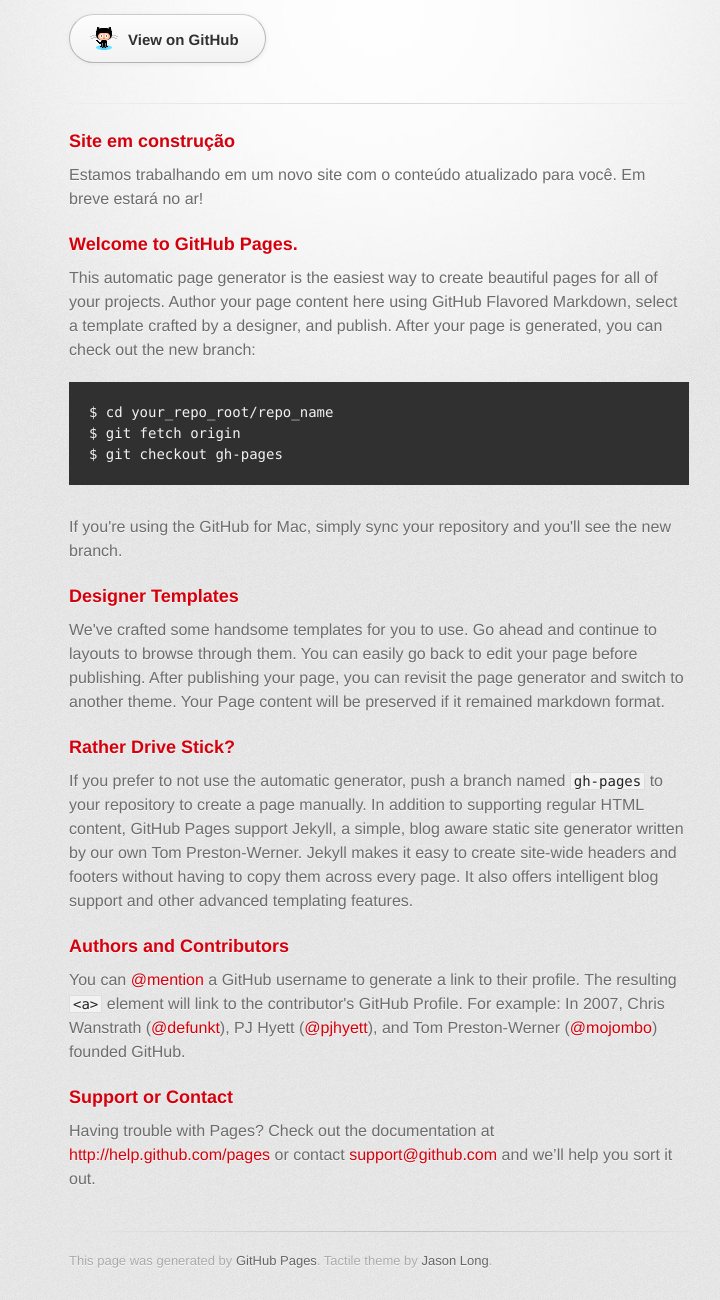
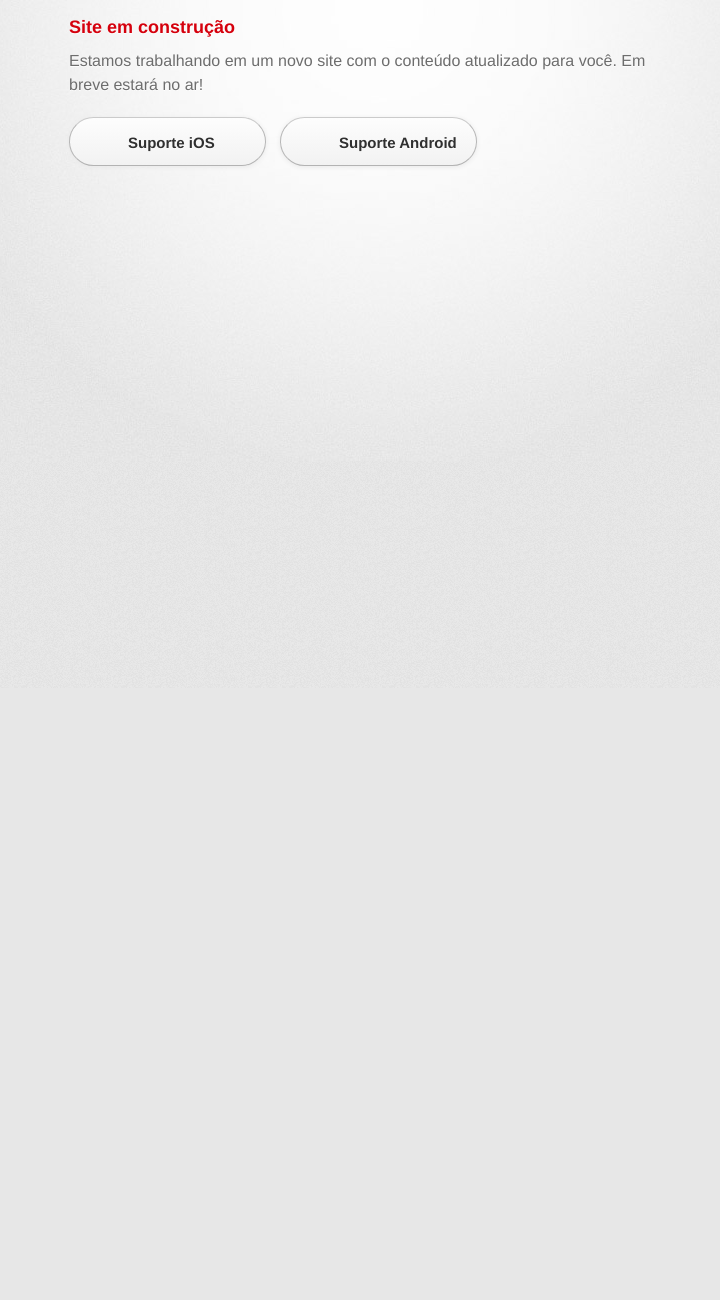
Before and after one commit to encomendaz/encomendaz.github.com, a plain HTML site: page index.html in a window 1280 px wide. Shown: the part 112-1412 px from the top of the page, without its empty margins (261-981 px from the left). After the commit the page ends 800 px from the top, so only its background shows below. Drawn offline with Linux system fonts and the light colour scheme; a web font is replaced by a local one.

Commit message:
Inclusão dos botões para suporte

```diff
--- a/index.html
+++ b/index.html
@@ -22,52 +22,16 @@
           <h2></h2>
         </header>
 
-        <section id="downloads" class="clearfix">
-          <a href="https://github.com/encomendaz" id="view-on-github" class="button"><span>View on GitHub</span></a>
-        </section>
-
-        <hr>
-
         <section id="under_construction">
           <h3>Site em construção</h3>
 
           <p>Estamos trabalhando em um novo site com o conteúdo atualizado para você. Em breve estará no ar!</p>
+
+          <p>
+          	<a href="http://cleversonsacramento.com/2012/06/25/encomendaz-na-appstore/" class="button"><span>Suporte iOS</span></a>
+          	<a href="http://marlon.silvacarvalho.net/" class="button"><span>Suporte Android</span></a>
+          </p>
 		</section>
-
-        <section id="main_content">
-          <h3>Welcome to GitHub Pages.</h3>
-
-<p>This automatic page generator is the easiest way to create beautiful pages for all of your projects. Author your page content here using GitHub Flavored Markdown, select a template crafted by a designer, and publish. After your page is generated, you can check out the new branch:</p>
-
-<pre><code>$ cd your_repo_root/repo_name
-$ git fetch origin
-$ git checkout gh-pages
-</code></pre>
-
-<p>If you're using the GitHub for Mac, simply sync your repository and you'll see the new branch.</p>
-
-<h3>Designer Templates</h3>
-
-<p>We've crafted some handsome templates for you to use. Go ahead and continue to layouts to browse through them. You can easily go back to edit your page before publishing. After publishing your page, you can revisit the page generator and switch to another theme. Your Page content will be preserved if it remained markdown format.</p>
-
-<h3>Rather Drive Stick?</h3>
-
-<p>If you prefer to not use the automatic generator, push a branch named <code>gh-pages</code> to your repository to create a page manually. In addition to supporting regular HTML content, GitHub Pages support Jekyll, a simple, blog aware static site generator written by our own Tom Preston-Werner. Jekyll makes it easy to create site-wide headers and footers without having to copy them across every page. It also offers intelligent blog support and other advanced templating features.</p>
-
-<h3>Authors and Contributors</h3>
-
-<p>You can <a href="https://github.com/blog/821" class="user-mention">@mention</a> a GitHub username to generate a link to their profile. The resulting <code>&lt;a&gt;</code> element will link to the contributor's GitHub Profile. For example: In 2007, Chris Wanstrath (<a href="https://github.com/defunkt" class="user-mention">@defunkt</a>), PJ Hyett (<a href="https://github.com/pjhyett" class="user-mention">@pjhyett</a>), and Tom Preston-Werner (<a href="https://github.com/mojombo" class="user-mention">@mojombo</a>) founded GitHub.</p>
-
-<h3>Support or Contact</h3>
-
-<p>Having trouble with Pages? Check out the documentation at <a href="http://help.github.com/pages">http://help.github.com/pages</a> or contact <a href="mailto:support@github.com">support@github.com</a> and we’ll help you sort it out.</p>
-        </section>
-
-        <footer>
-          This page was generated by <a href="http://pages.github.com">GitHub Pages</a>. Tactile theme by <a href="http://twitter.com/jasonlong">Jason Long</a>.
-        </footer>
-
-
       </div>
     </div>
   </body>
```
